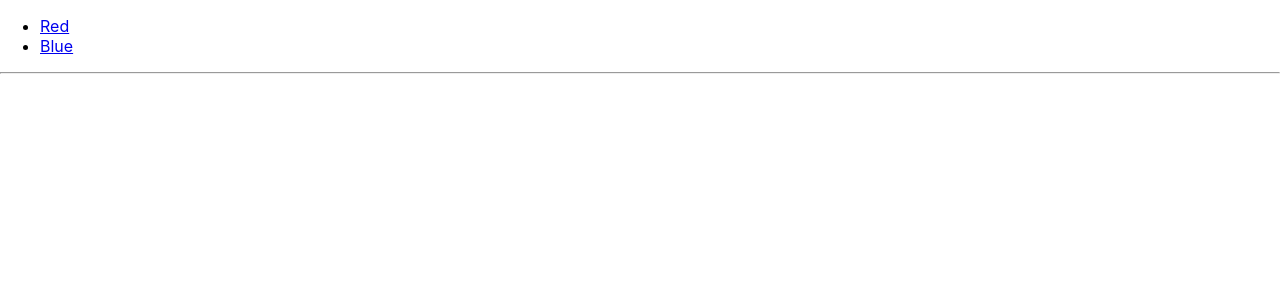
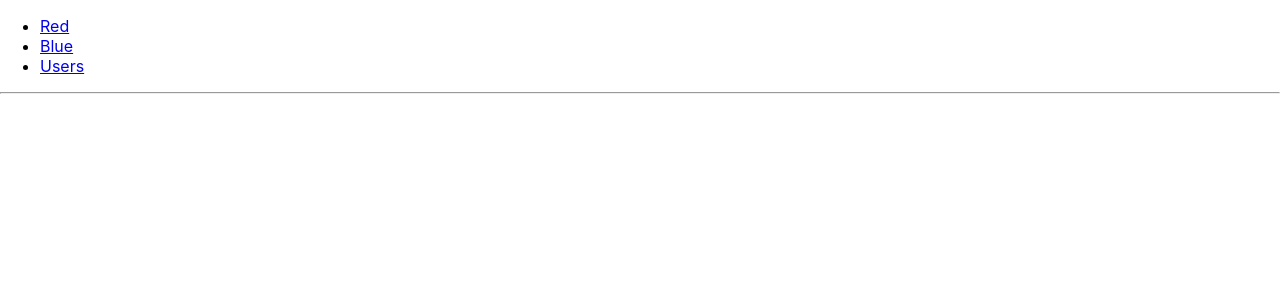
Before and after one commit to simyeen/depoly-test, a React app in the folder ssr-recipe/: page / in a window 1280 px wide. Shown: the top 300 px of the page. Built offline with nearby package versions, Linux system fonts and the light colour scheme.

Commit message:
feat : UserPaga

```diff
--- a/ssr-recipe/src/App.js
+++ b/ssr-recipe/src/App.js
@@ -3,6 +3,7 @@ import { Route } from 'react-router-dom';
 import Menu from './components/Menu';
 import BluePage from './pages/BluePage';
 import RedPage from './pages/RedPage';
+import UsersPage from './pages/UsersPage';
 
 const App = () => {
   return (
@@ -11,6 +12,7 @@ const App = () => {
       <hr />
       <Route path="/red" component={RedPage} />
       <Route path="/blue" component={BluePage} />
+      <Route path="/user" component={UsersPage} />
     </div>
   );
 };
--- a/ssr-recipe/src/components/Menu.js
+++ b/ssr-recipe/src/components/Menu.js
@@ -10,6 +10,9 @@ const Menu = () => {
       <li>
         <Link to="/blue">Blue</Link>
       </li>
+      <li>
+        <Link to="/users">Users</Link>
+      </li>
     </ul>
   );
 };
--- /dev/null
+++ b/ssr-recipe/src/pages/UsersPage.js
@@ -0,0 +1,8 @@
+import React from 'react';
+import UesrsContainer from '../containers/UesrsContainer';
+
+const UsersPage = () => {
+  return <UesrsContainer />;
+};
+
+export default UsersPage;
```
